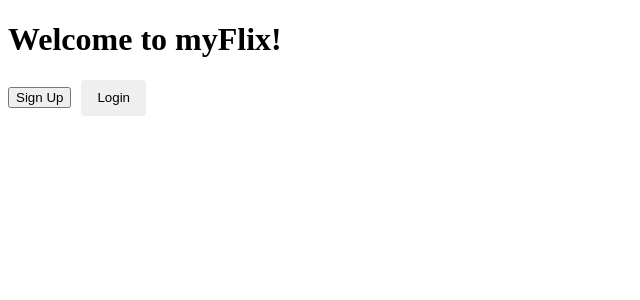
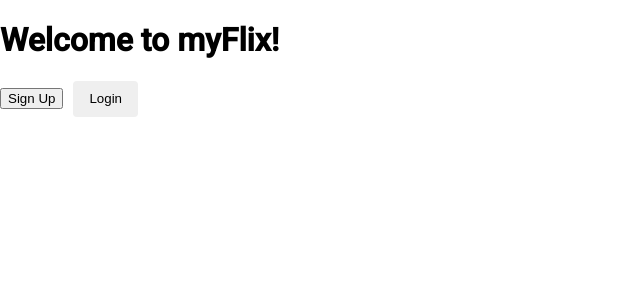
Before and after one commit to techsylvia/myFlix-Angular-client3, an Angular app: page / in a window 1280 px wide. Shown: the top 300 px of the page, without its empty margins (0-640 px from the left). Built offline with nearby package versions, Linux system fonts and the light colour scheme.

Commit message:
html nad scss

```diff
--- a/src/index.html
+++ b/src/index.html
@@ -6,8 +6,11 @@
   <base href="/">
   <meta name="viewport" content="width=device-width, initial-scale=1">
   <link rel="icon" type="image/x-icon" href="favicon.ico">
+  <link rel="preconnect" href="https://fonts.gstatic.com">
+  <link href="https://fonts.googleapis.com/css2?family=Roboto:wght@300;400;500&display=swap" rel="stylesheet">
+  <link href="https://fonts.googleapis.com/icon?family=Material+Icons" rel="stylesheet">
 </head>
-<body>
+<body class="mat-typography">
   <app-root></app-root>
 </body>
 </html>
--- a/src/styles.scss
+++ b/src/styles.scss
@@ -1 +1,4 @@
 /* You can add global styles to this file, and also import other style files */
+
+html, body { height: 100%; }
+body { margin: 0; font-family: Roboto, "Helvetica Neue", sans-serif; }
```
